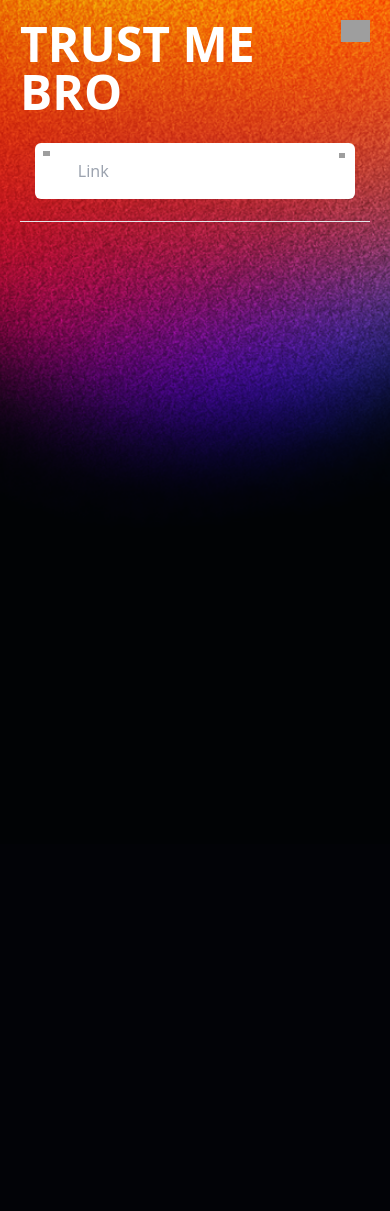
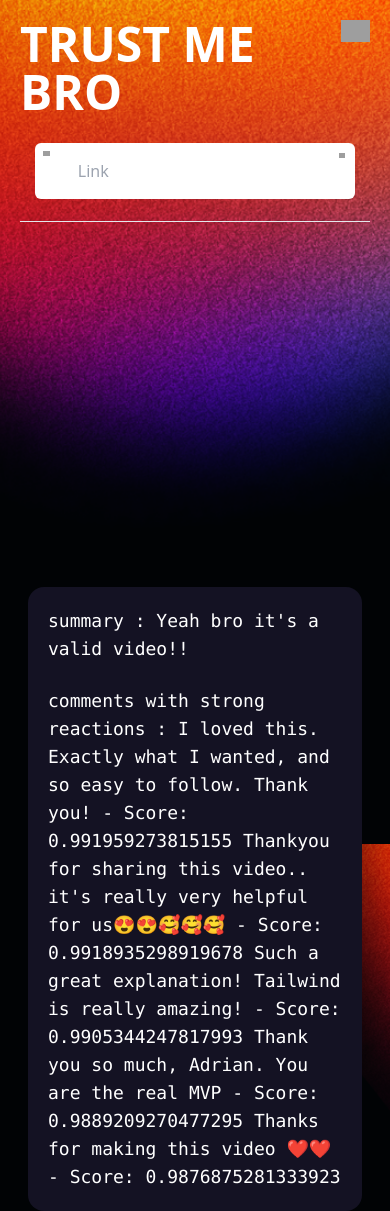
Before and after one commit to drMy5tery/Trust-Me-Bro, a Django app: page / in a window 390 px wide. Before the commit the page ends 487 px from the top, so only its background shows below. Run offline with Django 4.2, Linux system fonts and the light colour scheme; some libraries are stand-ins or nearby versions; grey boxes are pictures that could not be loaded.

Commit message:
Revert "Update sample_test.html"

```diff
--- a/YtCmntAnalysis/templates/html/sample_test.html
+++ b/YtCmntAnalysis/templates/html/sample_test.html
@@ -30,31 +30,11 @@
       select:focus {
         outline: none;
       }
-      .loader {
-        border: 16px solid #f3f3f3;
-        border-radius: 50%;
-        border-top: 16px solid #374650;
-        width: 120px;
-        height: 120px;
-        -webkit-animation: spin 2s linear infinite; /* Safari */
-        animation: spin 2s linear infinite;
-      }
-
-      /* Safari */
-      @-webkit-keyframes spin {
-        0% { -webkit-transform: rotate(0deg); }
-        100% { -webkit-transform: rotate(360deg); }
-      }
-
-      @keyframes spin {
-        0% { transform: rotate(0deg); }
-        100% { transform: rotate(360deg); }
-      }
     </style>
   </head>
   <body>
     <div class="bg-cover bg-center" style="background-image: url('{% static "/img/Landing_Page.png"%}')">
-      <div class="h-screen w-full p-5 md:p-10 overflow-auto">
+      <div class="h-screen w-full p-5 md:p-10">
         <div class="h-1/4 md:h-1/2">
           <div class="flex justify-end flex-row h-1/2">
             <div
@@ -66,14 +46,11 @@
               </h1>
             </div>
             <div class="basis-1/12">
-              <a href="https://github.com/drMy5tery/Trust-Me-Bro">
-                <img
+              <img
                 src="https://cdn-icons-png.flaticon.com/512/5968/5968866.png"
                 width="40"
                 height="40"
-                />
-
-              </a>
+              />
             </div>
           </div>
           <!-- search bar -->
@@ -107,21 +84,16 @@
         </div>
         <hr>
 
-        <div id="loader" class="basis-full p-5 collapse" align="center">
-          <div class="loader">
-          </div>
-        </div>
-
-        <div class="h-3/4 md:h-1/2" id="output">
+        <div class="h-3/4 md:h-1/2">
           <!-- output section -->
-          <div class="flex flex-col md:flex-row m-2 md:m-5 h-full gap-4">
-            <div class="basis-4/12 grid grid-cols-1 place-content-center font-mono bg-[#0f0f0f] rounded-2xl p-5">
+          <div class="flex flex-col md:flex-row m-2 md:m-5 h-full">
+            <div class="basis-4/12 collapse md:visible font-mono m-2">
               <div align="center">
                 <img
                     id="thumbnail"
                     src="https://i.ytimg.com/vi/BjyWXiZrSlQ/default.jpg"
-                    width="250"
-                    height="250"
+                    width="300"
+                    height="300"
                   />
               </div>
               <div class="text-white text-base" id="video_name">
@@ -131,15 +103,15 @@
                 Django road
               </div>
               <div class="flex justify-between text-white text-base my-2 px-2 bg-[#272727] rounded-md" align="center">
-                <div class="flex flex row p-1">
+                <div class="flex flex row">
                   <i class="material-icons">recommend</i>
                   <div id="views">98822</div>
                 </div>
-                <div class="flex flex row p-1">
+                <div class="flex flex row">
                   <i class="material-icons">visibility</i>
                   <div id="likes">98822</div>
                 </div>
-                <div class="flex flex row p-1">
+                <div class="flex flex row">
                   <i class="material-icons">chat</i>
                   <div id="comments">98822</div>
                 </div>
@@ -147,12 +119,12 @@
             </div>
 
             <div class="basis-full md:basis-8/12">
-              <div class="bg-[#141223] h-full rounded-2xl p-5 font-mono font-light grid grid-cols-1 place-content-center">
-                <div class="text-white sm:text-sm md:text-base" id="summary_info">
+              <div class="bg-[#141223] h-full rounded-2xl p-5 font-mono">
+                <div class="text-white text-lg" id="summary_info">
                   summary : Yeah bro it's a valid video!!
                 </div>
                 <br>
-                <div class="text-white sm:text-sm md:text-base" id="summary_text">
+                <div class="text-white text-lg" id="summary_text">
                   comments with strong reactions :
 
                   I loved this. Exactly what I wanted, and so easy to follow. Thank you! - Score: 0.991959273815155
@@ -169,17 +141,13 @@
     </div>
   </body>
   <script type='text/javascript'>
-    document.getElementById("output").style.visibility = "collapse";
+    var link = document.getElementById("input");
 
-    var link = document.getElementById("input");
     var element = document.getElementById("search");
     element.onclick = function()
     {
       url = link.value
-      if (url && url != 'Link') {
-        document.getElementById("loader").style.visibility = "visible";
-
-        $.ajax({
+      $.ajax({
             type: 'POST',
             url: analysisUrl,
             data: {
@@ -187,7 +155,7 @@
                 'url': url
             },
             success: function(response) {
-              // console.log(response)
+              console.log(response)
 
               const video_name = document.getElementById("video_name");
               const views = document.getElementById("views");
@@ -207,32 +175,11 @@
               thumbnail.src = response['thumbnail']
 
               summary_info.innerHTML = "summary : Yeah bro it's a "+response['Sentiment_summary']['sentiment']+" video!!"
-              html = "comments with strong reactions : <br/> <ul>";
-                for (var i = 0; i < response.Sentiment_summary.Top_five_comments.length; i++) {
-                    var comment = response.Sentiment_summary.Top_five_comments[i][0];
-                    var score = response.Sentiment_summary.Top_five_comments[i][1];
-                    html += '&#x2022;' + comment + ' - Score: ' + score + ".<br/>";
-                }
-              html += "</ul>";
-              summary_text.innerHTML = html
+              summary_text.innerHTML = response['Sentiment_summary']['Top_five_comments']
 
 
             }
         });
-
-        document.getElementById("loader").style.display = "none";
-        document.getElementById("output").style.visibility = "visible";
-
-
-      }
-
-    }
-
-    var close_element = document.getElementById("close");
-    close_element.onclick = function()
-    {
-      var input = document.getElementById("input");
-      input.value = "Link"
     }
 
   </script>
```
